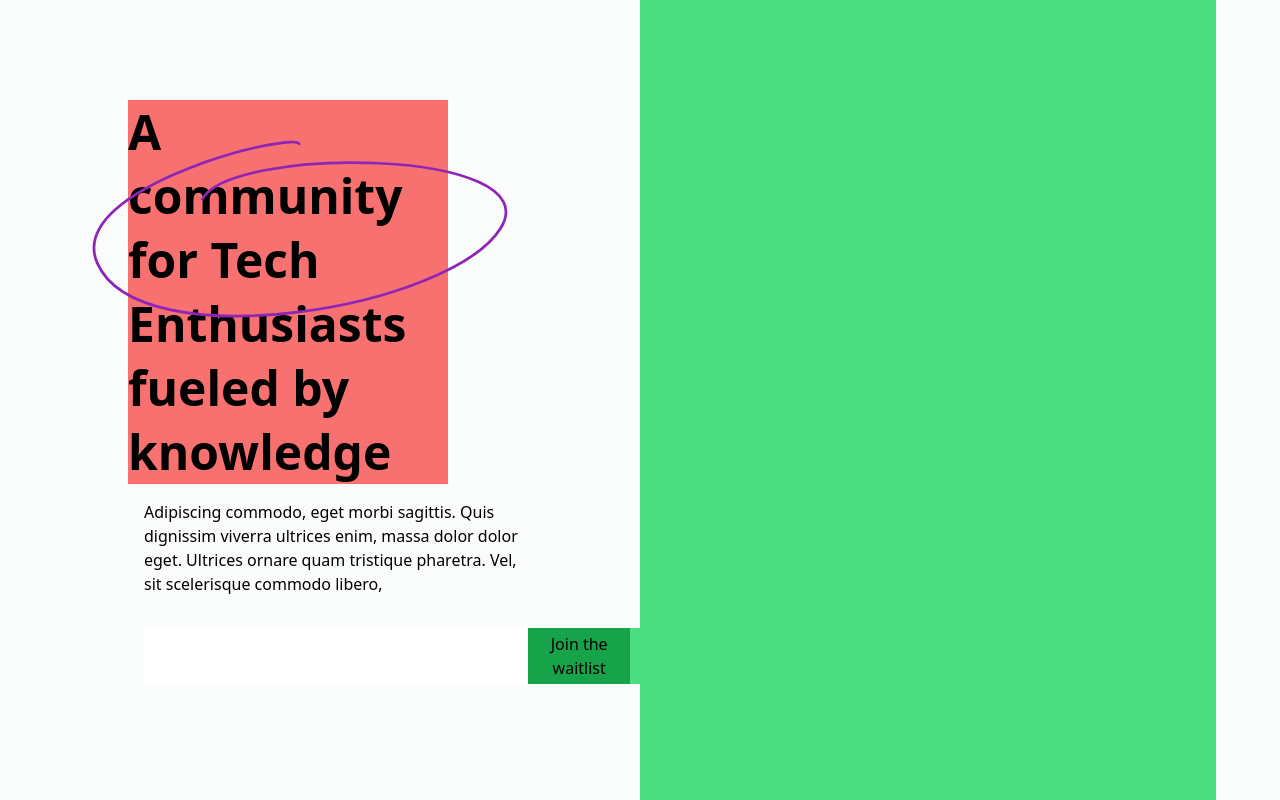
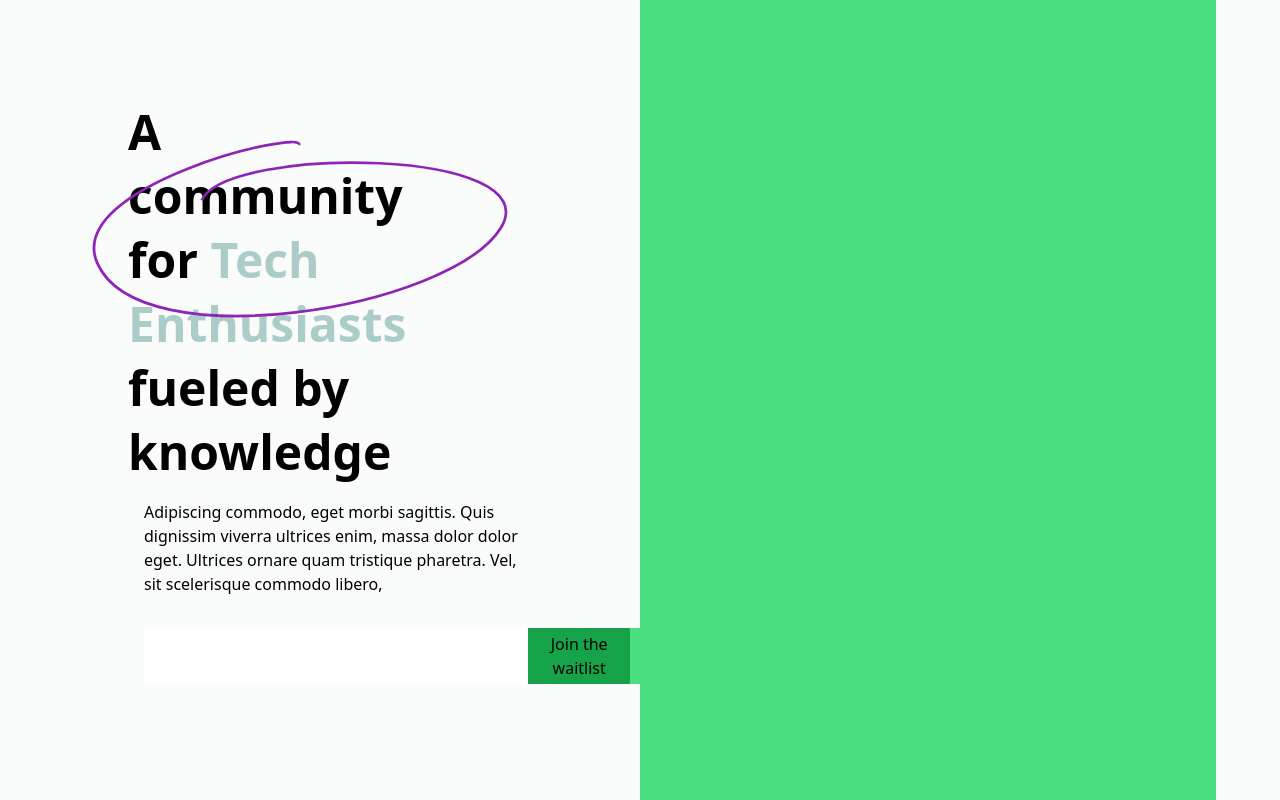
Before and after one commit to alli-Codes/Frixx-waitlist-first-version-, a Vue app: page / in a window 1280 px wide. Built offline with nearby package versions, Linux system fonts and the light colour scheme.

Commit message:
Styling the headline text

```diff
--- a/src/components/LandingPage.vue
+++ b/src/components/LandingPage.vue
@@ -3,8 +3,8 @@
         <div id="landing__text-section" class=" h-full w-1/2 flex flex-col pl-16 items-start justify-center">
             <!-- <img src="../assets/images/headline.png" class="h-80"> -->
 
-            <div id="headline" class="text-5xl font-bold flex w-80 relative bg-red-400">
-                <h1 style="line-height: 64px">A community for Tech Enthusiasts fueled by knowledge</h1>
+            <div id="headline" class="text-5xl font-bold flex w-80 relative">
+                <h1 style="line-height: 64px">A community for <h1 style="color: #ACCCC9; display: inline">Tech Enthusiasts</h1> fueled by knowledge</h1>
                 <Circle />
                 <!-- <img src="../assets/images/circle.svg" class="absolute inset-y-40"> -->
             </div>
```
